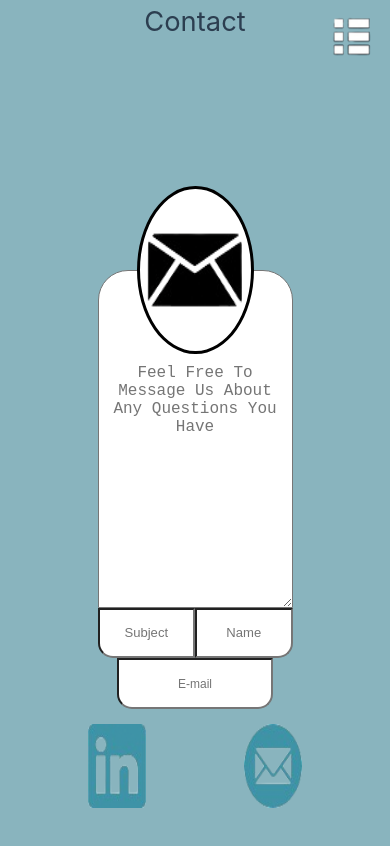
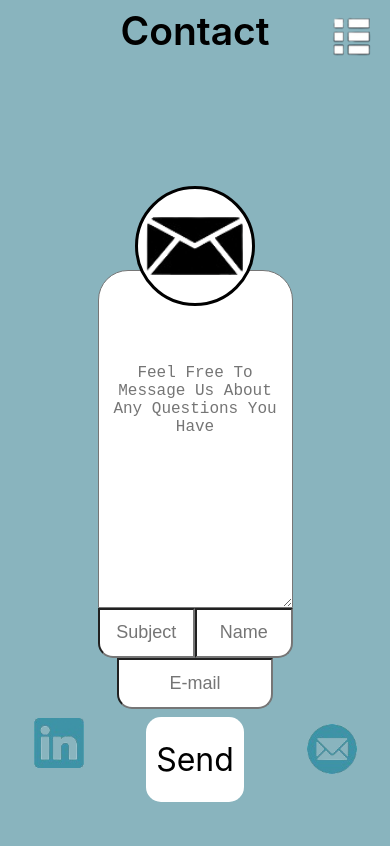
Before and after one commit to DroidStudioAS/Portfolio, a Vue app: page /contact in a window 390 px wide. Shown: the top 846 px of the page. Built offline with nearby package versions, Linux system fonts and the light colour scheme.

Commit message:
added numbers to about nav and fxed ui of contact view

```diff
--- a/src/views/AboutView.vue
+++ b/src/views/AboutView.vue
@@ -200,10 +200,10 @@ Explore my skills or projects below and see for yourself.<br>
 <div class="dot_container">
       <div ref="first_button"
         @click="changePage(1)"
-       class="dot_1"></div>
+       class="dot_1">1</div>
       <div ref="second_button"
       @click="changePage(2)"
-      class="dot_2"></div>
+      class="dot_2">2</div>
   </div>
 
 </template>
@@ -553,6 +553,14 @@ gap: 10vh;
   border-width: 3px;
   border-style: solid;
   border-radius: 50%;
+
+  color: white;
+  font-weight: 700;
+  font-size: large;
+
+  display: flex;
+  justify-content: center;
+  align-items: center;
 }
 .dot_2{
   width: 50px;
@@ -564,13 +572,20 @@ gap: 10vh;
   border-style: solid;
   border-radius: 50%;
 
+  color: white;
+  font-weight: 700;
+  font-size: large;
+
+  display: flex;
+  justify-content: center;
+  align-items: center;
+
 }
 /***********End Of Page Slider**************/
 
 /*********Start Of Media Queries**********/
 @media(max-width:450px){
-  .second_container{
-  }
+
   .title{
     font-size: 13vw;
   }
@@ -594,8 +609,7 @@ gap: 10vh;
   .first_container{
     height: 190vh;
   }
-  .second_container{
-  }
+
   /***********Start Service***********/
   .service_container{
     position: absolute;
--- a/src/views/ContactView.vue
+++ b/src/views/ContactView.vue
@@ -10,14 +10,35 @@ let subject = ref('');
 let name = ref('');
 let mail = ref('');
 
+let success = ref(false);
+let feedback_text = ref(null);
+
+const email = ref('aleksandar.smiljanic19@gmail.com');
+
+function copyEmailToClipboard() {
+  const textArea = document.createElement('textarea');
+  textArea.value = email.value;
+  document.body.appendChild(textArea);
+  textArea.select();
+  document.execCommand('copy');
+  document.body.removeChild(textArea);
+
+  // Optionally, provide user feedback
+  alert('aleksandar.smiljanic19@gmail.com copied to clipboard!');
+}
+
 function sendRes(){
 if(message.value.trim()==="" || subject.value.trim()==="" || name.value.trim()==="" || mail.value.trim()===""){
     console.log('SENDING STOPPED')
     console.log(message,subject,name,mail)
+    feedback_text.value="Please Fill Out All The Neccessary Information"
+    feedback.value.style.visibility = 'visible'
     return;
 }
 networkHelper.sendMsg(message.value,subject.value,name.value,mail.value);
+feedback_text.value='Your Message Has Been Sent! I Will Get Back To You At This Mail: ' +   mail.value  + ' Adress, As Soon As Possible. Thank You For Your Intrest!';
 feedback.value.style.visibility = 'visible'
+
 }
 function dismissFeedback(){
     feedback.value.style.visibility = 'hidden'
@@ -33,7 +54,7 @@ function dismissFeedback(){
 
   <form class="main_container">
 
-    <div @click="sendRes()" ref="sendBtn" class="icon_container">
+    <div class="icon_container">
         <img src="/icon_mail.png">
     </div>
     <div class="message_field">
@@ -52,10 +73,14 @@ function dismissFeedback(){
     </div>
 
 </form>
+    <div @click="sendRes()" ref="sendBtn" class="sendButton">
+        Send
+    </div>
+
  <div ref="feedback" class="feedback_container">
     <div>
        <p>
-        Your Message Has Been Sent! <br> I Will Get Back To You At This <span class="mail">{{ mail }}</span>  Adress, As Soon As Possible. <br> Thank You For Your Intrest!
+        {{ feedback_text }}
        </p>
     </div>
     <div @click="dismissFeedback()" class="dismiss_button">
@@ -65,8 +90,11 @@ function dismissFeedback(){
  </div>
 
   <div class="socials_container">
+   <a target="_blank" href="https://www.linkedin.com/in/aleksandar-smiljanic-335a8a23a/">
     <img src="/icon_social_linkedin.png"/>
-    <img src="/icon_social_mail.png"/>
+   </a>
+
+    <img @click="copyEmailToClipboard()" src="/icon_social_mail.png"/>
   </div>
 
 </div>
@@ -92,7 +120,9 @@ p{
 
 }
 .header{
-font-size: 7vw;
+font-size: 6vw;
+font-weight: 600;
+color: black;
 }
 
 .main_container{
@@ -180,8 +210,8 @@ font-size: 7vw;
     text-decoration: underline;
 }
 .icon_container{
-    width: 12vw;
-    height: 20vh;
+    width: 120px;
+    height: 120px;
     z-index: 4;
     background: #fff;
 
@@ -190,14 +220,16 @@ font-size: 7vw;
     border-style: solid;
     border-color: #000;
 
+
+
     display: flex;
     flex-flow: column nowrap;
     align-items: center;
     justify-content: center;
 }
 .icon_container img{
-    width: 10vw;
-    height: 15vh;
+    width: 100px;
+    height: 100px;
 }
 .message_field{
     padding-top: 11vh;
@@ -243,74 +275,56 @@ font-size: 7vw;
 }
 .socials_container img{
     margin-top: 2%;
-    height:10vh;
-    width: 5vw;
+    height:50px;
+    width: 50px;
 }
-@media (min-width:767px) and (max-width:991px){
+.sendButton{
+    position: absolute;
+    top: 85vh;
+
+    width: 15vw;
+    height: 10vh;
+    background: white;
+    border-radius: 15px;
+
+    font-size: xx-large;
+    color: black;
+
+    display: flex;
+    justify-content: center;
+    align-items: center;
+    z-index: 105;
+
+
+}
+@media (max-width:991px){
     .main_container{
         width: 100vw;
     }
-    .page_header{
-        display: flex;
-        flex-flow: row nowrap;
-        justify-content: center;
-        align-items: center;
-        width: 100vw;
-        left: 0;
+    .header{
+        font-size: 10vw;
+    }
 
-        font-size: 6vw;
-    }
     .feedback_container{
         font-size: 2.5vw;
     }
 
 
-}
-@media (max-width:766px){
 
-    .main_container{
-        width: 100vw;
-    }
-    .page_header{
-        display: flex;
-        flex-flow: row nowrap;
-        justify-content: center;
-        align-items: center;
-        width: 100vw;
-        left: 0;
-    }
-    .socials_container{
-        width: 80vw;
-    }
-    .socials_container img{
-    margin-top: 2%;
-    height:10vh;
-    width: 15vw;
-}
-.icon_container{
-    width: 30vw;
-}
-.icon_container img{
-    width: 25vw;
-}
-.email{
-    font-size: 1.2cap;
-}
-.name{
-    font-size: 1.2cap;
-}
-.subject_container input{
-    font-size: 1.1cap;
-}
-.feedback_container{
-        font-size: 2.8vw;
-    }
 
 }
+
 @media (max-width:500px){
     .feedback_container{
         width: 50vw;
         font-size: 3.5vw;
     }
+    .socials_container{
+        gap: 50vw;
+    }
+    .sendButton{
+        width: 25vw;
+    }
+
 }
 </style>
```
